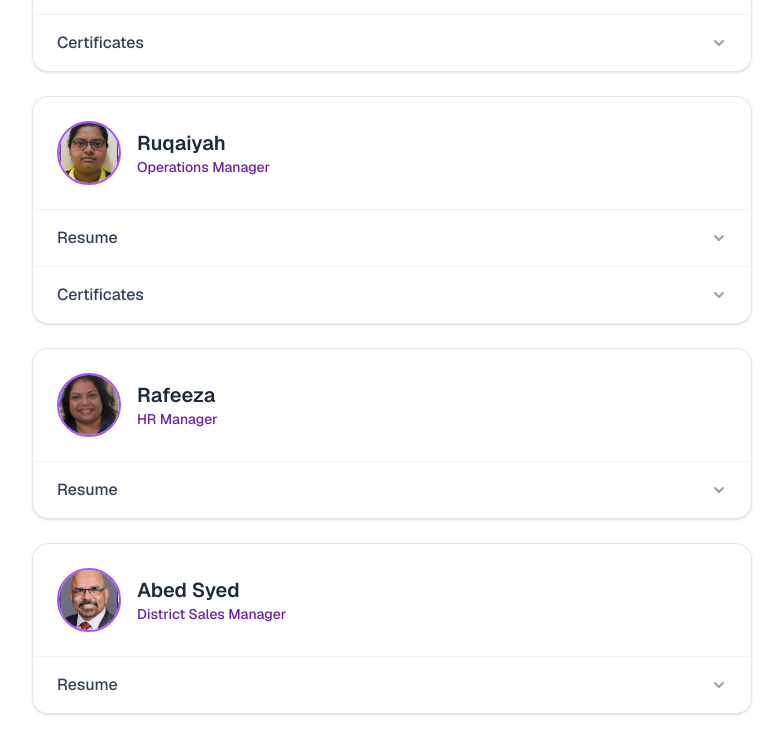
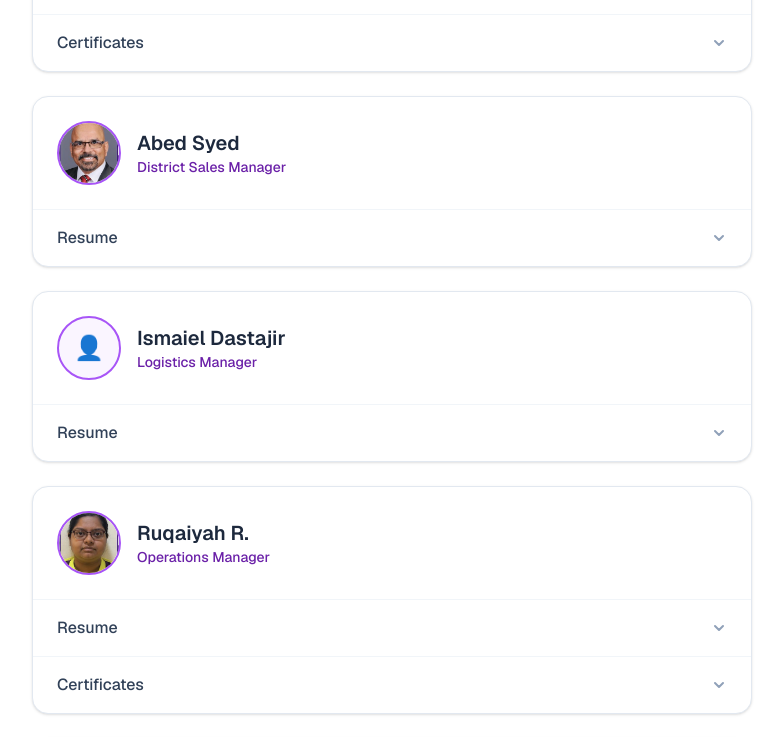
Before and after one commit to steevejoseph/med-services, a Next.js app: page /employees in a window 1280 px wide. Shown: the part 400-1137 px from the top of the page, without its empty margins (248-1031 px from the left). Built offline with nearby package versions, Linux system fonts and the light colour scheme.

Commit message:
Update employee order

```diff
--- a/app/employees/page.tsx
+++ b/app/employees/page.tsx
@@ -158,7 +158,21 @@ const employees = [
     ],
   },
   {
-    name: "Ruqaiyah",
+    name: "Abed Syed",
+    title: "District Sales Manager",
+    photo: "/assets/photos/abed.png",
+    resume: null,
+    certs: [],
+  },
+  {
+    name: "Ismaiel Dastajir",
+    title: "Logistics Manager",
+    photo: undefined,
+    resume: null,
+    certs: [],
+  },
+  {
+    name: "Ruqaiyah R.",
     title: "Operations Manager",
     photo: "/assets/photos/ruqaiyah.png",
     resume: ruqaiyahResume,
@@ -171,24 +185,10 @@ const employees = [
     ],
   },
   {
-    name: "Rafeeza",
+    name: "Rafeeza D.",
     title: "HR Manager",
     photo: "/assets/photos/rafeeza2.png",
     resume: rafeezaResume,
-    certs: [],
-  },
-  {
-    name: "Abed Syed",
-    title: "District Sales Manager",
-    photo: "/assets/photos/abed.png",
-    resume: null,
-    certs: [],
-  },
-  {
-    name: "Ismaiel Dastajir",
-    title: "Logistics Manager",
-    photo: undefined,
-    resume: null,
     certs: [],
   },
 ];
```
